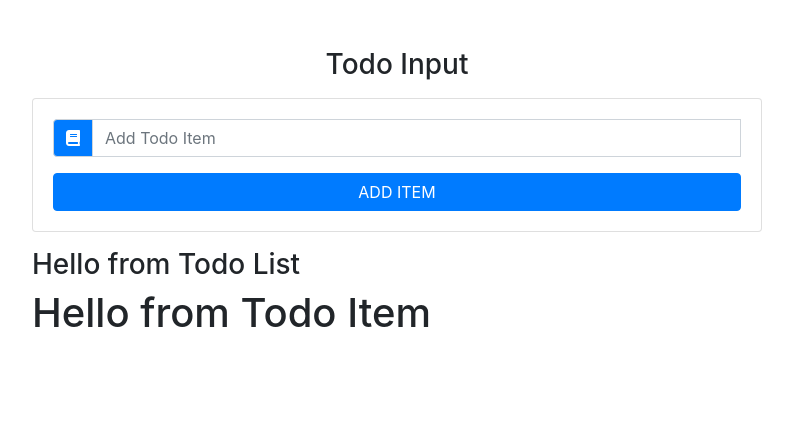
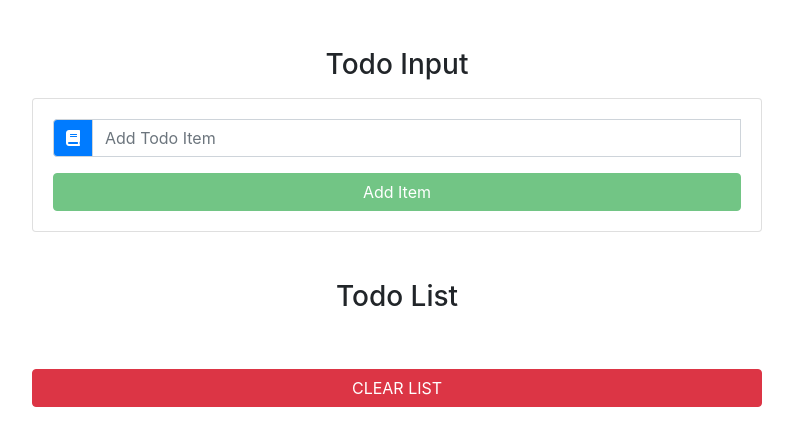
Before and after one commit to shihab2555/react-Todo-List, a React (Create React App) app: page / in a window 1280 px wide. Shown: the top 446 px of the page, without its empty margins (243-1036 px from the left). Built offline with nearby package versions, Linux system fonts and the light colour scheme.

Commit message:
Finished Project

```diff
--- a/src/App.js
+++ b/src/App.js
@@ -14,12 +14,14 @@ class App extends Component {
     item:'',
     editItem:false
   };
-
+// Handle the typing method of item
   handleChange = (e) =>{
     this.setState({
       item: e.target.value
     });
   };
+
+  //Handle the submit button for new item
   handleSubmit = (e) =>{
     e.preventDefault();
     const newItem = {
@@ -34,10 +36,37 @@ class App extends Component {
       editItem: false
     }, ()=> console.log(this.state))
   };
-  clearList = () =>{console.log("ClearList")};
 
-  handleDelete = (id) =>{console.log(`handleDelete $(id)`)};
-  handleEdit = (id) =>{console.log(`handleEdit $(id)`)};
+// Handle the clear list button for all items
+  clearList = () =>{
+    this.setState ({
+      items: []
+    });
+  };
+
+ // Handle the delete button for each item
+  handleDelete = (id) =>{
+    const filterdItems = this.state.items.filter(item =>
+      item.id!==id);
+
+      this.setState({
+        items: filterdItems
+      });
+  };
+
+  // Handle the edit button for each item
+  handleEdit = (id) =>{
+    const filterdItems = this.state.items.filter(item =>
+      item.id!=id);
+      const selectedItem = this.state.items.find(item=>
+        item.id === id);
+      this.setState({
+        items: filterdItems,
+        item: selectedItem.title,
+        id:id,
+        editItem: true
+      });
+  };
 
   render() {
     console.log(this.state)
--- a/src/components/TodoInput.js
+++ b/src/components/TodoInput.js
@@ -21,8 +21,9 @@ export default class TodoInput extends Component {
                         ></input>
                         <button
                         type="submit"
-                        className="btn btn-primary mt-3 btn-block">
-                            ADD ITEM
+                        disabled={item.length>0?false:true}
+                        className= {editItem?"btn btn-block btn-primary mt-3":"btn btn-block btn-success mt-3"}>
+                            {editItem ? "Edit Item" : "Add Item"}
                         </button>
                     </div>
                 </form>
--- a/src/components/TodoItem.js
+++ b/src/components/TodoItem.js
@@ -2,10 +2,15 @@ import React, { Component } from 'react'
 
 export default class TodoItem extends Component {
     render() {
+        const{title, handleDelete, handleEdit} = this.props;
         return (
-            <div>
-                <h1>Hello from Todo Item</h1>
-            </div>
+            <li className="list-group-item text-capitalize d-flex justify-content-between my-2">
+                <h6>{title}</h6>
+                <div class="todo-icon">
+                    <span className="mx-2 text-success" onClick={handleEdit}><i className="fas fa-pencil-alt"></i></span>
+                    <span className="mx-2 text-danger" onClick={handleDelete}><i className="fas fa-trash"></i></span>
+                </div>
+            </li>
         )
     }
 }
--- a/src/components/TodoList.js
+++ b/src/components/TodoList.js
@@ -1,13 +1,25 @@
 import React, { Component } from 'react';
-import Item from './TodoItem';
+import TodoItem from './TodoItem';
 
 export default class TodoList extends Component {
     render() {
+        const {items, clearList, handleDelete, handleEdit} = this.props;
         return (
-            <section>
-                <h3>Hello from Todo List</h3>
-                <Item></Item>
-            </section>
+            <ul className="list-group my-5">
+                <h3 className="text-capitalize text-center">Todo List</h3>
+                {items.map(item=>{
+                    return(
+                        <TodoItem
+                        key={item.id}
+                        title={item.title}
+                        handleDelete={()=>handleDelete(item.id)}
+                        handleEdit={()=>handleEdit(item.id)}
+                        ></TodoItem>
+                    )
+                })}
+                <button type="button" className="btn btn-danger btn-block text-uppercase text-white mt-5"
+                onClick={clearList}>Clear List</button>
+            </ul>
         )
     }
 }
```
